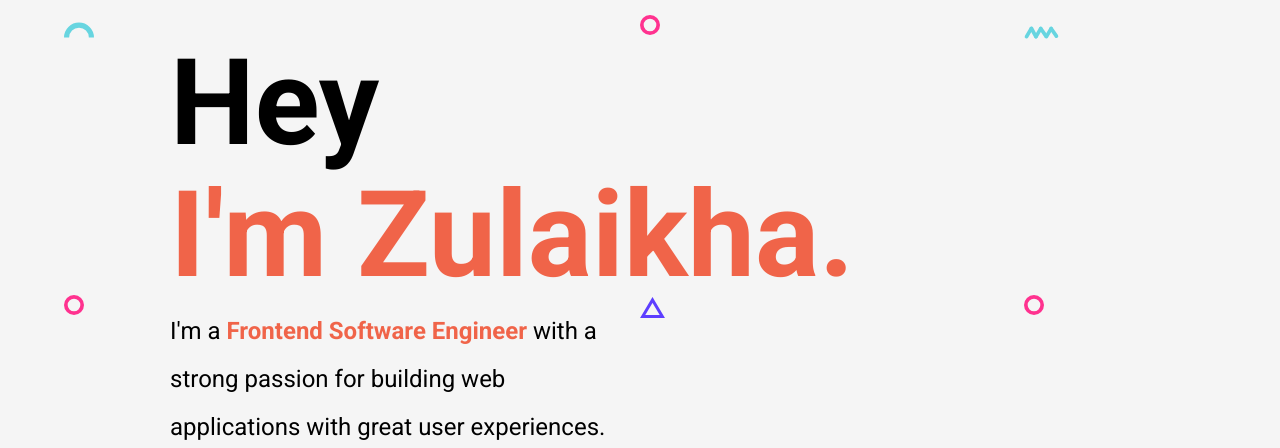
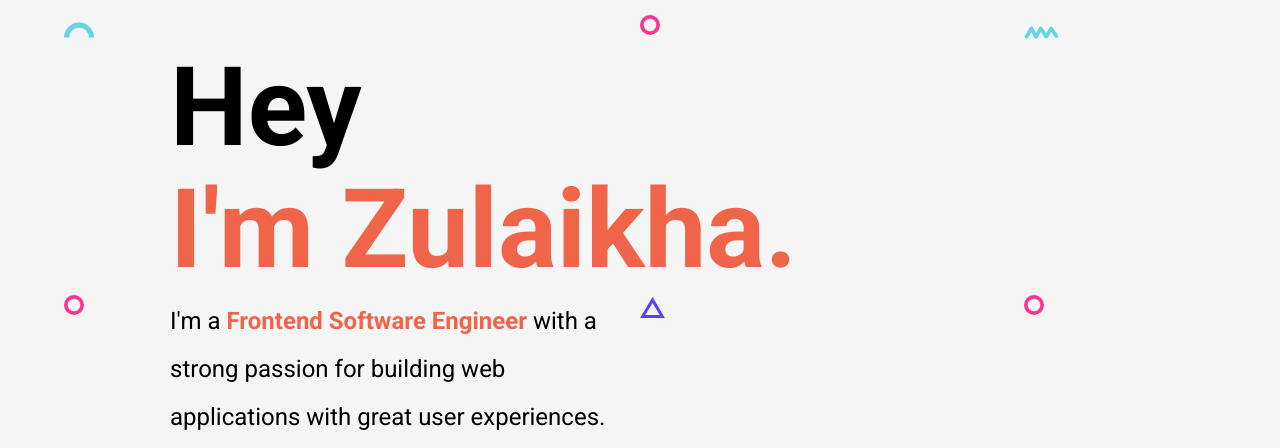
Before and after one commit to Zhanif2/Advanced-e-portfolio, a plain HTML site: page index.html in a window 1280 px wide. Shown: the part 105-553 px from the top of the page. Drawn offline with nearby package versions, Linux system fonts and the light colour scheme.

Commit message:
Updated title

```diff
--- a/style.css
+++ b/style.css
@@ -94,7 +94,7 @@ button {
 }
 
 .title {
-  font-size: 120px;
+  font-size: 110px;
   margin-bottom: 12px;
   text-align: left;
   line-height: 1;
```
